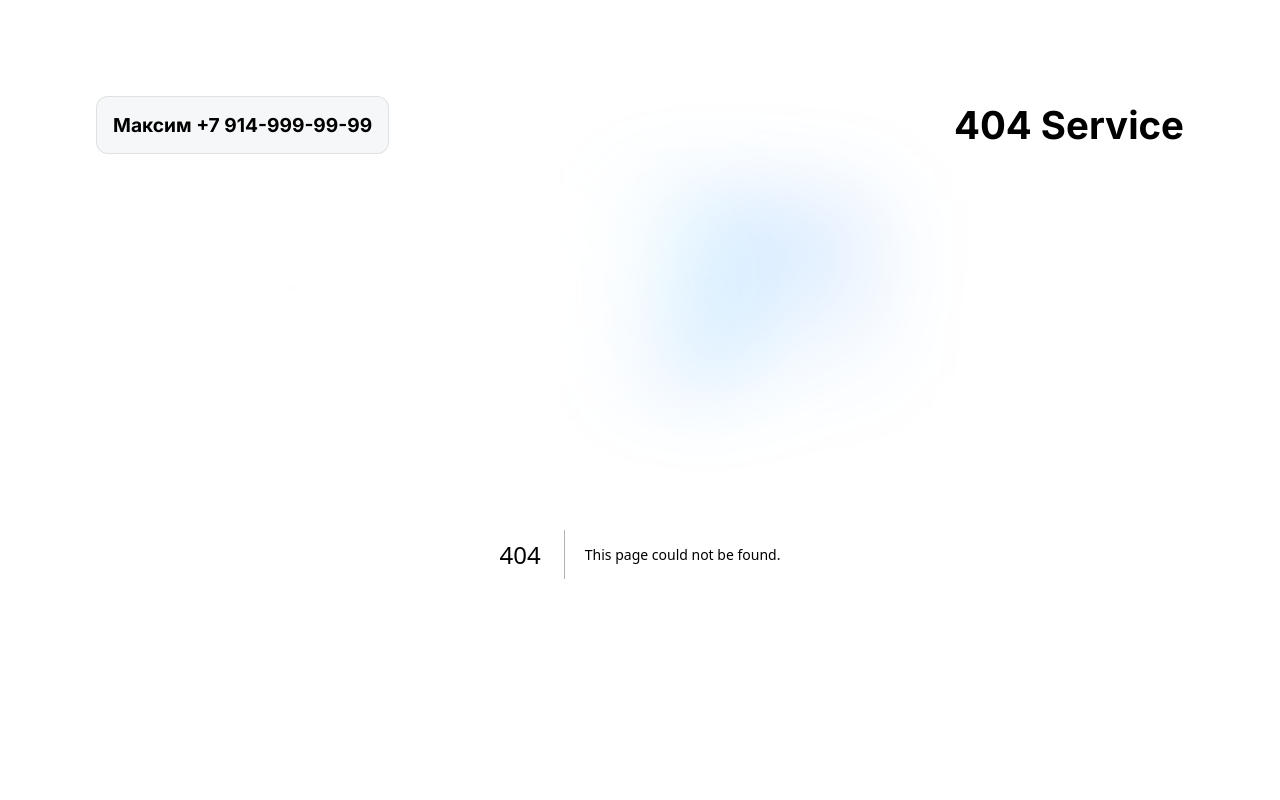
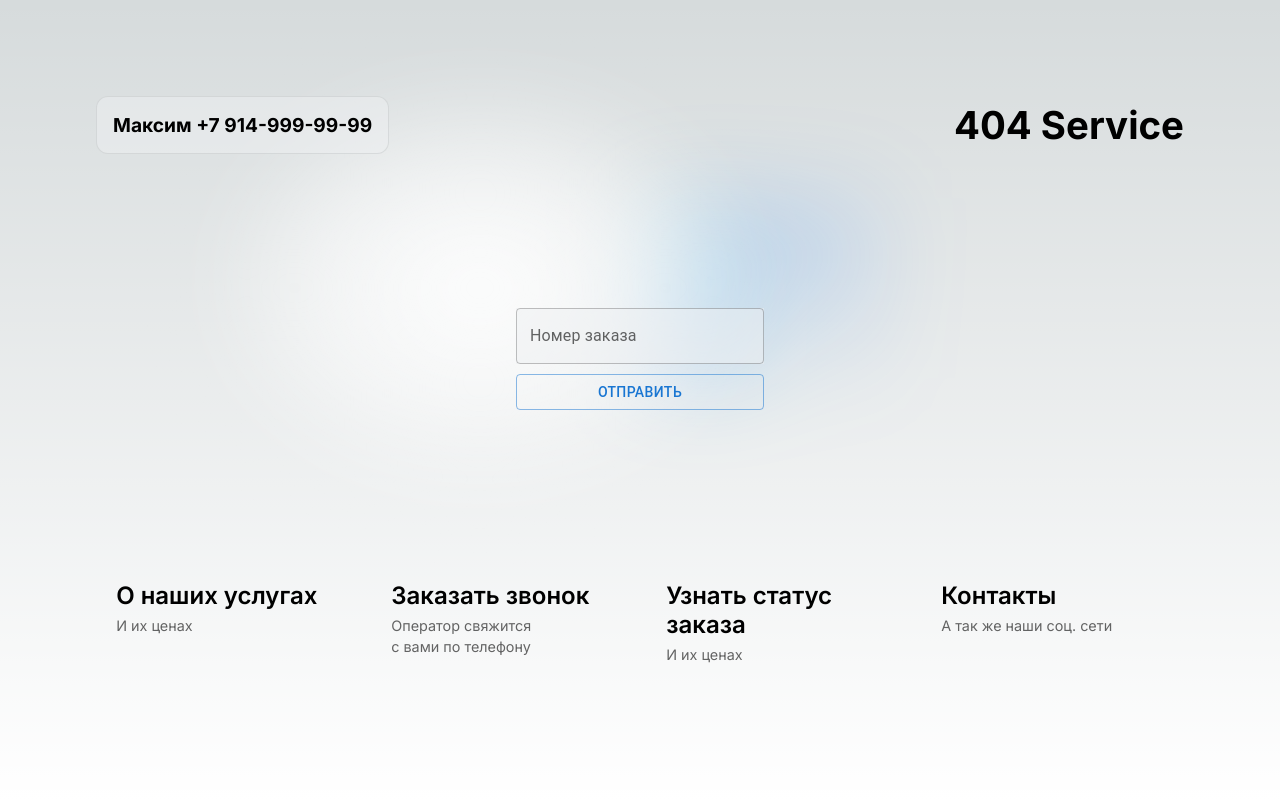
Before and after one commit to EndreiDarkRose/404Service, a Next.js app: page /status in a window 1280 px wide. Before the commit this address had no page. Shown: the top 800 px of the page. Built offline with nearby package versions, Linux system fonts and the light colour scheme.

Commit message:
add status page

```diff
--- a/src/app/components/info/page.tsx
+++ b/src/app/components/info/page.tsx
@@ -12,11 +12,11 @@ const Info = () => {
     {
       link: "call",
       title: "Заказать звонок",
-      description: "Мастер с вами свяжется и приедет к вам на дом",
+      description: "Оператор свяжится с вами по телефону",
     },
     {
       link: "status",
-      title: "Статус услуги",
+      title: "Узнать статус заказа",
       description: "И их ценах",
     },
     {
--- /dev/null
+++ b/src/app/status/page.tsx
@@ -0,0 +1,17 @@
+"use client";
+import { Button, TextField } from "@mui/material";
+
+import styles from "./status.module.scss";
+export default function Status() {
+  return (
+    <form className={styles.orderStatusChecker}>
+      <TextField
+        label="Номер заказа"
+        style={{ backgroundColor: "rgba(238, 240, 241, 0.5)" }}
+      />
+      <Button type="submit" variant="outlined">
+        Отправить
+      </Button>
+    </form>
+  );
+}
--- /dev/null
+++ b/src/app/status/status.module.scss
@@ -0,0 +1,5 @@
+.orderStatusChecker {
+  display: flex;
+  flex-direction: column;
+  gap: 10px;
+}
```
Also changed, not shown: src/app/call/call.module.scss (+5 -3 lines), src/app/call/page.tsx (+11 -2 lines).
